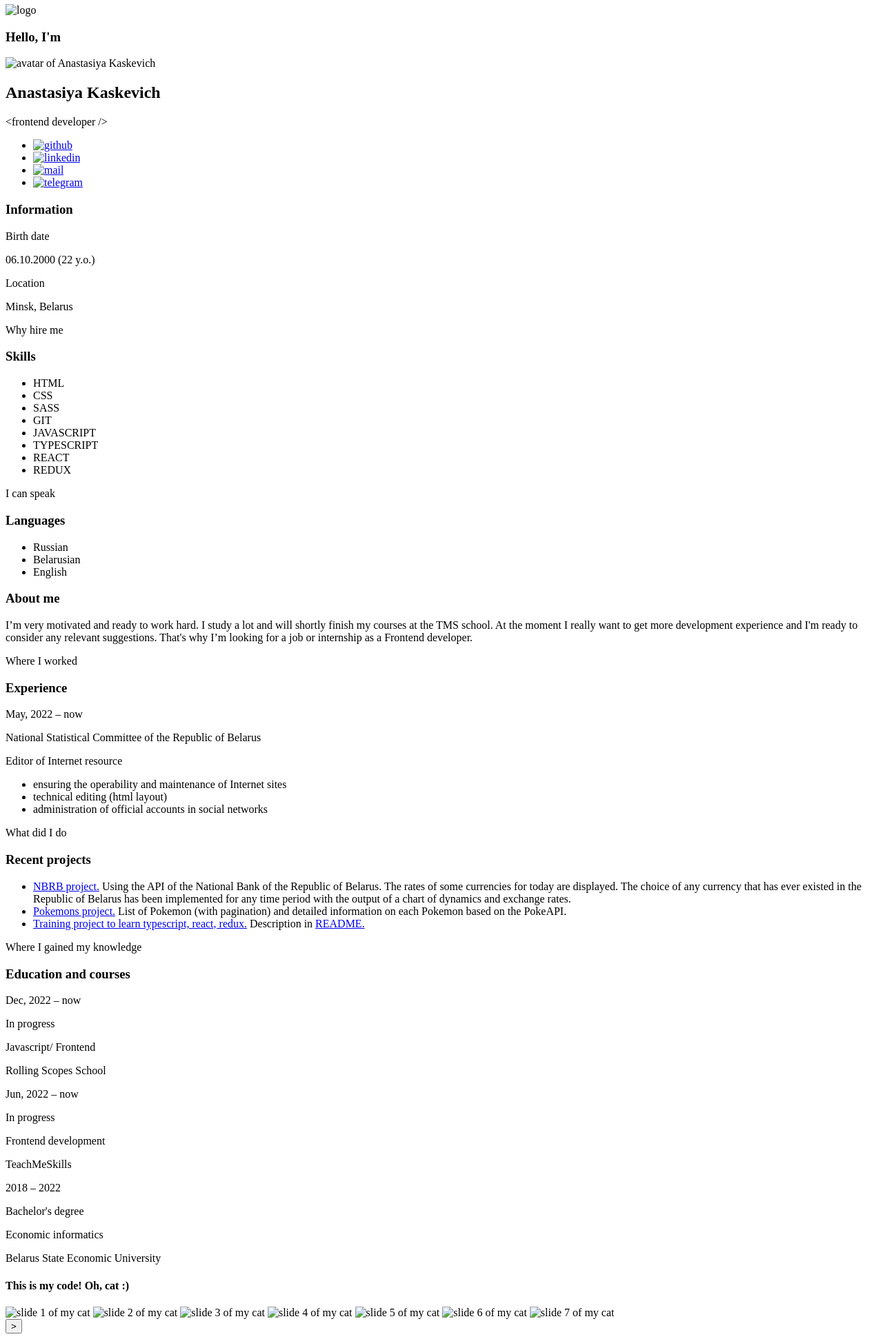
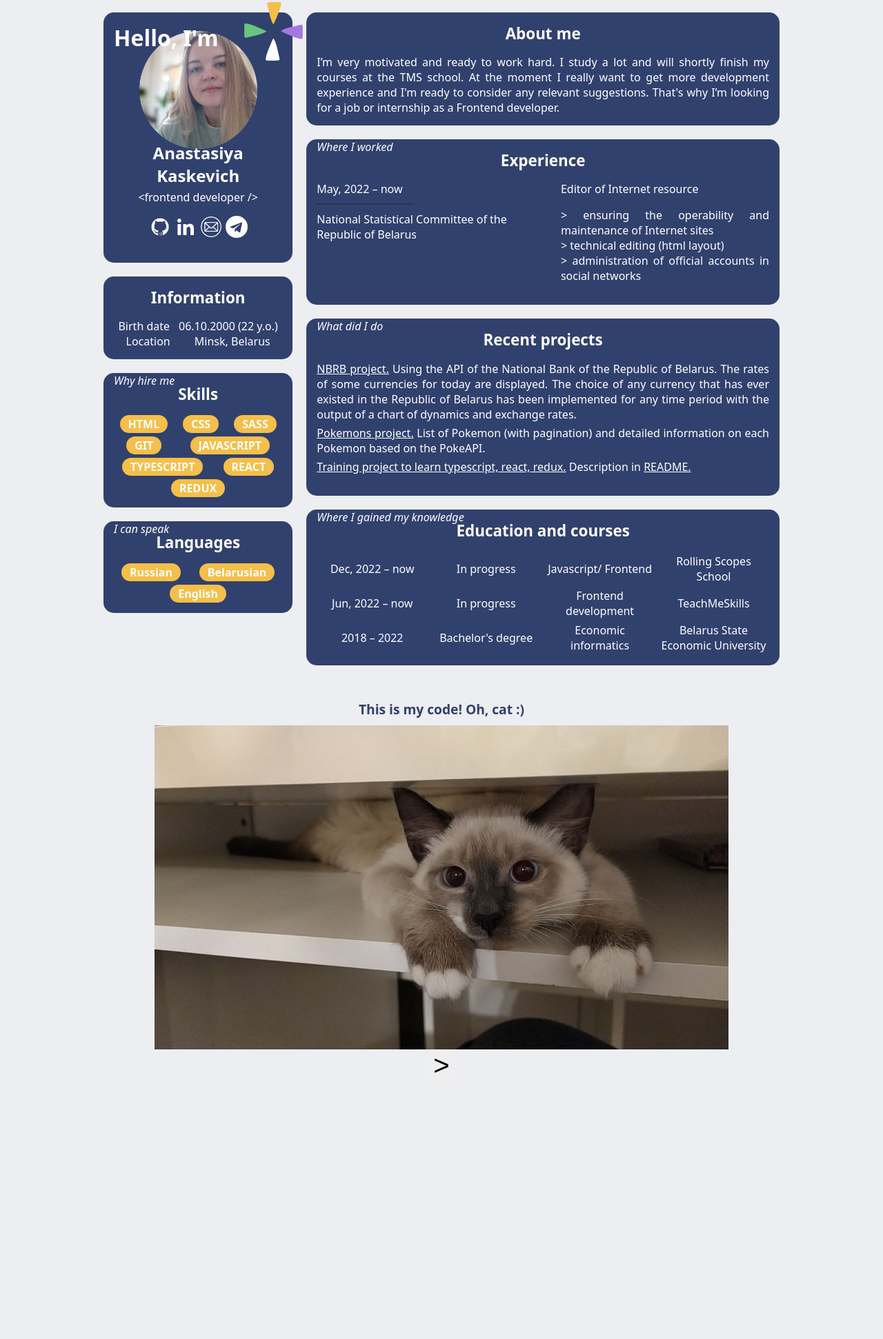
Before and after one commit to naszh/test.fromzero, a plain HTML site: page index.html in a window 1280 px wide. Shown: the part 2-1944 px from the top of the page at 69% size. After the commit the page ends 1601 px from the top, so only its background shows below. Drawn offline with Linux system fonts and the light colour scheme; the site is published under a folder, as on GitHub Pages, so addresses that start at the root find nothing.

Commit message:
fix file paths

```diff
--- a/index.html
+++ b/index.html
@@ -4,38 +4,38 @@
 	<meta charset="UTF-8">
 	<meta http-equiv="X-UA-Compatible" content="IE=edge">
 	<meta name="viewport" content="width=device-width, initial-scale=1.0">
-	<link rel="stylesheet" href="/css/style.css">
-	<link rel="stylesheet" href="/css/slider.css">
+	<link rel="stylesheet" href="./css/style.css">
+	<link rel="stylesheet" href="./css/slider.css">
 	<title>Anastasiya Kaskevich</title>
 </head>
 <body>
 	<main class="main">
 		<aside class="container">
 			<article class="article">
-				<img class="article-logo" src="/imgs/logo.svg" alt="logo">
+				<img class="article-logo" src="./imgs/logo.svg" alt="logo">
 				<h1 class="title">Hello, I'm</h1>
-				<img class="avatar" src="/imgs/profile.png" alt="avatar of Anastasiya Kaskevich">
+				<img class="avatar" src="./imgs/profile.png" alt="avatar of Anastasiya Kaskevich">
 				<h2>Anastasiya Kaskevich</h2>
 				<p class="position">&lt;frontend developer /&gt;</p>
 				<ul class="list">
 					<li class="list__item">
 						<a href="https://github.com/naszh/" target="_blank">
-							<img class="icon" src="/imgs/github.jpg" alt="github">
+							<img class="icon" src="./imgs/github.jpg" alt="github">
 						</a>
 					</li>
 					<li class="list__item">
 						<a href="https://www.linkedin.com/in/naszh/" target="_blank">
-							<img class="icon" src="/imgs/linkedin.jpg" alt="linkedin">
+							<img class="icon" src="./imgs/linkedin.jpg" alt="linkedin">
 						</a>
 					</li>
 					<li class="list__item">
 						<a href="mailto:naszh99@gmail.com">
-							<img class="icon" src="/imgs/mail.png" alt="mail">
+							<img class="icon" src="./imgs/mail.png" alt="mail">
 						</a>
 					</li>
 					<li class="list__item">
 						<a href="tg:https://t.me/naszh9" target="_blank">
-							<img class="icon" src="/imgs/telegram.png" alt="telegram">
+							<img class="icon" src="./imgs/telegram.png" alt="telegram">
 						</a>
 					</li>
 				</ul>
@@ -157,16 +157,16 @@
 	<footer>
 		<h4 class="slides__title">This is my code! Oh, cat :)</h4>
 		<div class="slides">
-			<img class="slides__item slides__item-image" src="/imgs/slide1.jpg" alt="slide 1 of my cat">
-			<img class="slides__item" src="/imgs/slide2.jpg" alt="slide 2 of my cat">
-			<img class="slides__item" src="/imgs/slide3.jpg" alt="slide 3 of my cat">
-			<img class="slides__item" src="/imgs/slide4.jpg" alt="slide 4 of my cat">
-			<img class="slides__item" src="/imgs/slide5.jpg" alt="slide 5 of my cat">
-			<img class="slides__item" src="/imgs/slide6.jpg" alt="slide 6 of my cat">
-			<img class="slides__item" src="/imgs/slide7.jpg" alt="slide 7 of my cat">
+			<img class="slides__item slides__item-image" src="./imgs/slide1.jpg" alt="slide 1 of my cat">
+			<img class="slides__item" src="./imgs/slide2.jpg" alt="slide 2 of my cat">
+			<img class="slides__item" src="./imgs/slide3.jpg" alt="slide 3 of my cat">
+			<img class="slides__item" src="./imgs/slide4.jpg" alt="slide 4 of my cat">
+			<img class="slides__item" src="./imgs/slide5.jpg" alt="slide 5 of my cat">
+			<img class="slides__item" src="./imgs/slide6.jpg" alt="slide 6 of my cat">
+			<img class="slides__item" src="./imgs/slide7.jpg" alt="slide 7 of my cat">
 		</div>
 		<button class="btnRight">&gt;</button>
 	</footer>
-	<script src="/js/script.js"></script>
+	<script src="./js/script.js"></script>
 </body>
 </html>
```
